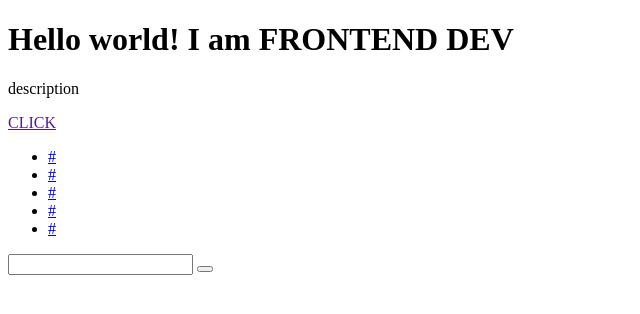
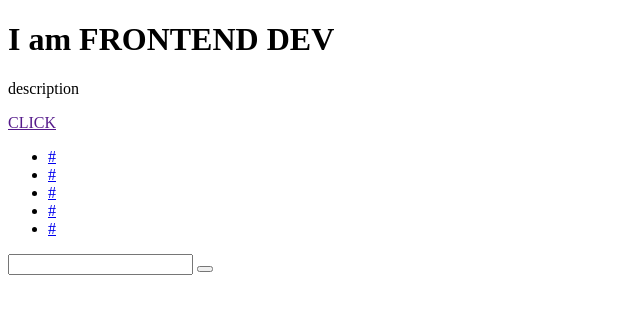
Before and after one commit to dmitriyklimchuk/start_nov, a plain HTML site: page index.html in a window 1280 px wide. Shown: the whole page, without its empty margins (0-640 px from the left). Drawn offline with Linux system fonts and the light colour scheme.

Commit message:
change h1 p2

```diff
--- a/index.html
+++ b/index.html
@@ -8,7 +8,7 @@
     <title>Document</title>
 </head>
 <body>
-<h1>Hello world! I am FRONTEND DEV</h1>
+<h1>I am FRONTEND DEV</h1>
 <p>description</p>
 <a href="">CLICK</a>
 <section></section>
```
